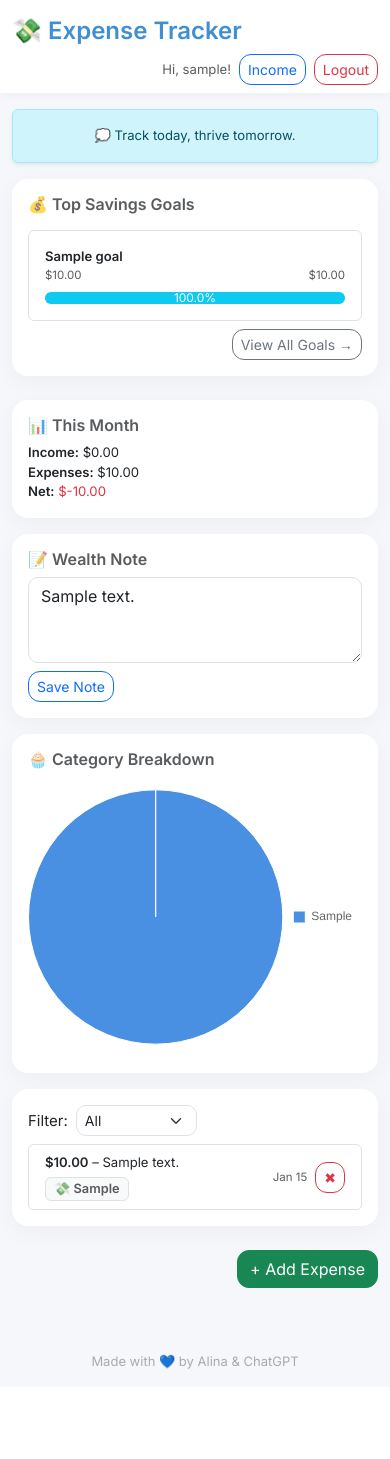
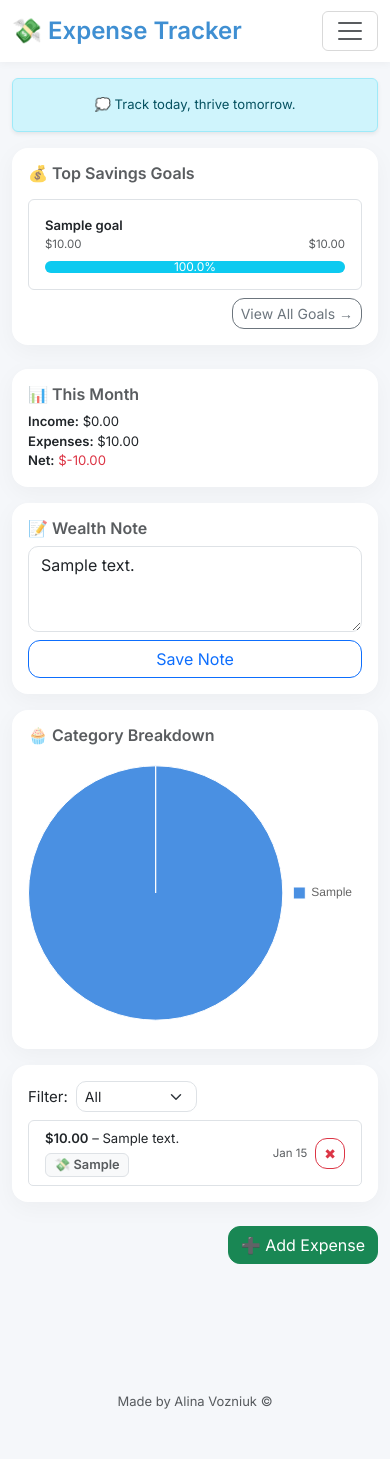
Before and after one commit to AlinaValebna/Expense-tracker, a Flask app: page / in a window 390 px wide. Before the commit the page ends 1369 px from the top, so only its background shows below. Run offline with Flask 3, Linux system fonts and the light colour scheme; a user stored in the database is signed in; tables that the repository leaves empty hold one stand-in row (values such as "Sample post").

Commit message:
responsive design

```diff
--- a/app.py
+++ b/app.py
@@ -7,7 +7,8 @@ from datetime import datetime, timedelta
 from collections import defaultdict
 
 app = Flask(__name__)
-app.config['SQLALCHEMY_DATABASE_URI'] = 'sqlite:///expenses.db'
+import os
+app.config['SQLALCHEMY_DATABASE_URI'] = 'sqlite:///{}'.format(os.path.join(os.getcwd(), 'expenses.db'))
 app.config['SQLALCHEMY_TRACK_MODIFICATIONS'] = False
 app.secret_key = 'your_secret_key_here'
 
@@ -175,19 +176,23 @@ def delete_expense(expense_id):
 @app.route('/register', methods=['GET', 'POST'])
 def register():
     if request.method == 'POST':
-        username = request.form['username']
-        email = request.form['email']
-        password = request.form['password']
-        hashed_password = generate_password_hash(password)
+        try:
+            username = request.form['username']
+            email = request.form['email']
+            password = request.form['password']
+            hashed_password = generate_password_hash(password)
 
-        if User.query.filter_by(email=email).first():
-            return "Email already registered."
+            if User.query.filter_by(email=email).first():
+                return "Email already registered."
 
-        new_user = User(username=username, email=email, password=hashed_password)
-        db.session.add(new_user)
-        db.session.commit()
-        return redirect(url_for('login'))
+            new_user = User(username=username, email=email, password=hashed_password)
+            db.session.add(new_user)
+            db.session.commit()
+            return redirect(url_for('login'))
+        except Exception as e:
+            return f"Registration error: {e}"  # ⛑️ Show error in browser
     return render_template('register.html')
+
 
 @app.route('/login', methods=['GET', 'POST'])
 def login():
--- a/templates/base.html
+++ b/templates/base.html
@@ -113,7 +113,11 @@
   <nav class="navbar navbar-expand-lg mb-3">
     <div class="container">
       <a class="navbar-brand" href="{{ url_for('index') }}">💸 Expense Tracker</a>
-      <div class="ms-auto d-flex gap-2">
+      <button class="navbar-toggler" type="button" data-bs-toggle="collapse" data-bs-target="#navbarNav">
+        <span class="navbar-toggler-icon"></span>
+      </button>
+      <div class="collapse navbar-collapse justify-content-end" id="navbarNav">
+        <div class="d-flex flex-column flex-sm-row gap-2 mt-3 mt-sm-0">
           {% if current_user.is_authenticated %}
           <span class="text-muted align-self-center small">Hi, {{ current_user.username }}!</span>
           <a href="{{ url_for('income') }}" class="btn btn-outline-primary btn-sm">Income</a>
@@ -122,6 +126,7 @@
           <a href="{{ url_for('login') }}" class="btn btn-outline-primary btn-sm">Login</a>
           <a href="{{ url_for('register') }}" class="btn btn-primary btn-sm">Register</a>
           {% endif %}
+        </div>
       </div>
     </div>
   </nav>
@@ -138,8 +143,13 @@
   </div>
 
   <footer>
-    Made with 💙 by Alina & ChatGPT
+        <footer class="text-center mt-5 mb-3 text-muted">
+          Made by Alina Vozniuk ©
         </footer>
+  </footer>
+
+  <!-- Bootstrap JS Bundle -->
+  <script src="https://cdn.jsdelivr.net/npm/bootstrap@5.3.0/dist/js/bootstrap.bundle.min.js"></script>
 
   <!-- Dynamic Quote Script -->
   <script>
@@ -148,6 +158,16 @@
       "🌱 Wealth is built in silence, not impulse.",
       "🔥 Budget is the art of intentional living.",
       "✨ A goal without a plan is just a wish.",
+      "💸 Money flows where clarity goes.",
+      "📈 Invest in yourself—the highest-return asset.",
+      "🧭 Financial freedom is the power to choose",
+      "🪙 Save like you’re planting trees you’ll rest under",
+      "🔍 Every coin you track is a step toward awareness",
+      "🏗️ Wealth is built one mindful decision at a time",
+      "🎯 Direction is more powerful than speed",
+      "🧘‍♀️ Peace of mind is the real profit",
+      "🧠 Learn money, master freedom",
+      "🚪 Discipline opens the door wealth walks through",
       "💭 Track today, thrive tomorrow."
     ];
     document.getElementById("dailyQuote").textContent =
--- a/templates/index.html
+++ b/templates/index.html
@@ -2,11 +2,11 @@
 {% block content %}
 
 <!-- TOP SAVINGS GOALS PANEL -->
-<div class="card p-3 mb-4">
+<div class="card p-3 mb-4 fade-in">
   <h6 class="mb-3 text-muted">💰 Top Savings Goals</h6>
-  <div class="row g-2">
+  <div class="row g-3">
     {% for goal in goals %}
-    <div class="col-md-4 col-sm-6">
+    <div class="col-12 col-md-4">
       <div class="p-3 border rounded small h-100">
         <strong>{{ goal.name }}</strong>
         <div class="d-flex justify-content-between text-muted small">
@@ -30,9 +30,9 @@
 
 <div class="row g-3">
   <!-- Left Column -->
-  <div class="col-md-4">
-    <!-- COMPACT THIS MONTH -->
-    <div class="card p-3 mb-3">
+  <div class="col-12 col-md-4">
+    <!-- THIS MONTH -->
+    <div class="card p-3 mb-3 fade-in">
       <h6 class="text-muted mb-2">📊 This Month</h6>
       <div class="small">
         <div><strong>Income:</strong> ${{ '%.2f' | format(income) }}</div>
@@ -47,20 +47,20 @@
     </div>
 
     <!-- WEALTH NOTE -->
-    <div class="card p-3 small">
+    <div class="card p-3 small fade-in">
       <h6 class="text-muted mb-2">📝 Wealth Note</h6>
       <form method="POST" action="{{ url_for('add_wealth_note') }}">
         <textarea name="text" class="form-control mb-2" rows="3"
           placeholder="Reflect on your finances this week...">{{ note_text or '' }}</textarea>
-        <button type="submit" class="btn btn-sm btn-outline-primary">Save Note</button>
+        <button type="submit" class="btn btn-outline-primary w-100">Save Note</button>
       </form>
     </div>
   </div>
 
   <!-- Right Column -->
-  <div class="col-md-8">
+  <div class="col-12 col-md-8">
     <!-- PIE CHART -->
-    <div class="card p-3 mb-3">
+    <div class="card p-3 mb-3 fade-in">
       <h6 class="text-muted mb-2">🧁 Category Breakdown</h6>
       <div class="d-flex align-items-center justify-content-center" style="min-height: 280px;">
         <canvas id="expensesChart" width="280" height="280" style="max-width: 100%; height: auto;"></canvas>
@@ -68,8 +68,8 @@
     </div>
 
     <!-- EXPENSE LIST -->
-    <div class="card p-3">
-      <form method="get" class="mb-2 d-flex align-items-center gap-2">
+    <div class="card p-3 fade-in">
+      <form method="get" class="mb-2 d-flex flex-wrap align-items-center gap-2">
         <label for="filter" class="form-label m-0">Filter:</label>
         <select name="filter" id="filter" class="form-select form-select-sm w-auto" onchange="this.form.submit()">
           <option value="all" {% if filter=='all' %}selected{% endif %}>All</option>
@@ -101,8 +101,8 @@
 </div>
 
 <!-- ADD EXPENSE -->
-<div class="mt-4 text-end">
-  <a href="{{ url_for('add_expense') }}" class="btn btn-success">+ Add Expense</a>
+<div class="mt-4 text-end fade-in">
+  <a href="{{ url_for('add_expense') }}" class="btn btn-success">➕ Add Expense</a>
 </div>
 
 <!-- CHART.JS -->
--- a/templates/register.html
+++ b/templates/register.html
@@ -1,8 +1,7 @@
 {% extends "base.html" %}
 {% block content %}
-
-<div class="row justify-content-center">
-    <div class="col-md-6 col-lg-5">
+<div class="row justify-content-center fade-in">
+    <div class="col-12 col-md-6 col-lg-5">
         <div class="card p-4">
             <h5 class="text-center text-muted mb-4">📝 Create a New Account</h5>
             <form method="POST">
@@ -28,5 +27,4 @@
         </div>
     </div>
 </div>
-
 {% endblock %}
```
Also changed, not shown: templates/add_expense.html (+22 -12 lines), templates/budgets.html (+7 -8 lines), templates/goals.html (+13 -14 lines), templates/income.html (+7 -8 lines), templates/login.html (+3 -5 lines), templates/summary.html (+8 -4 lines). Lines whose indentation alone changed are shown as unchanged.
